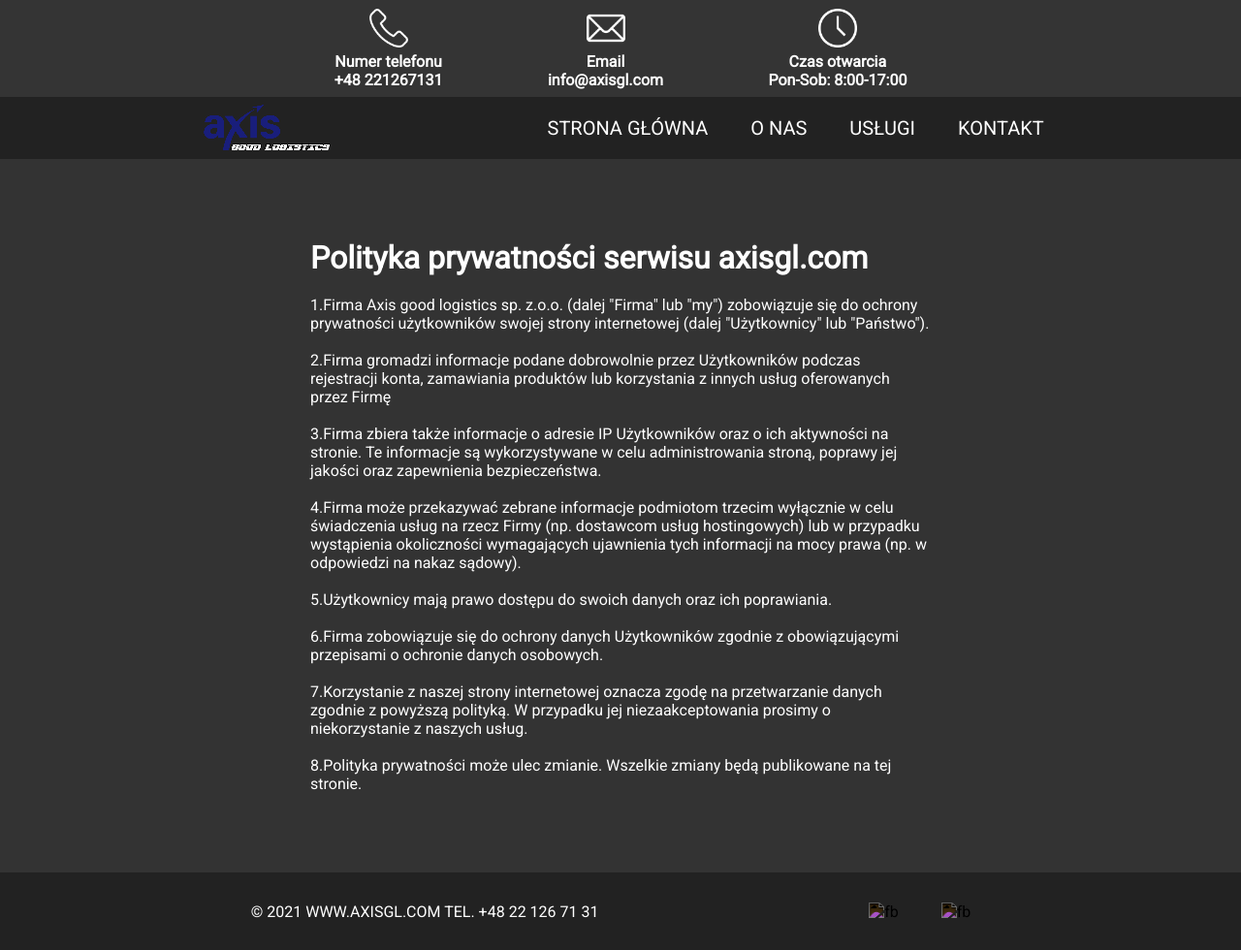
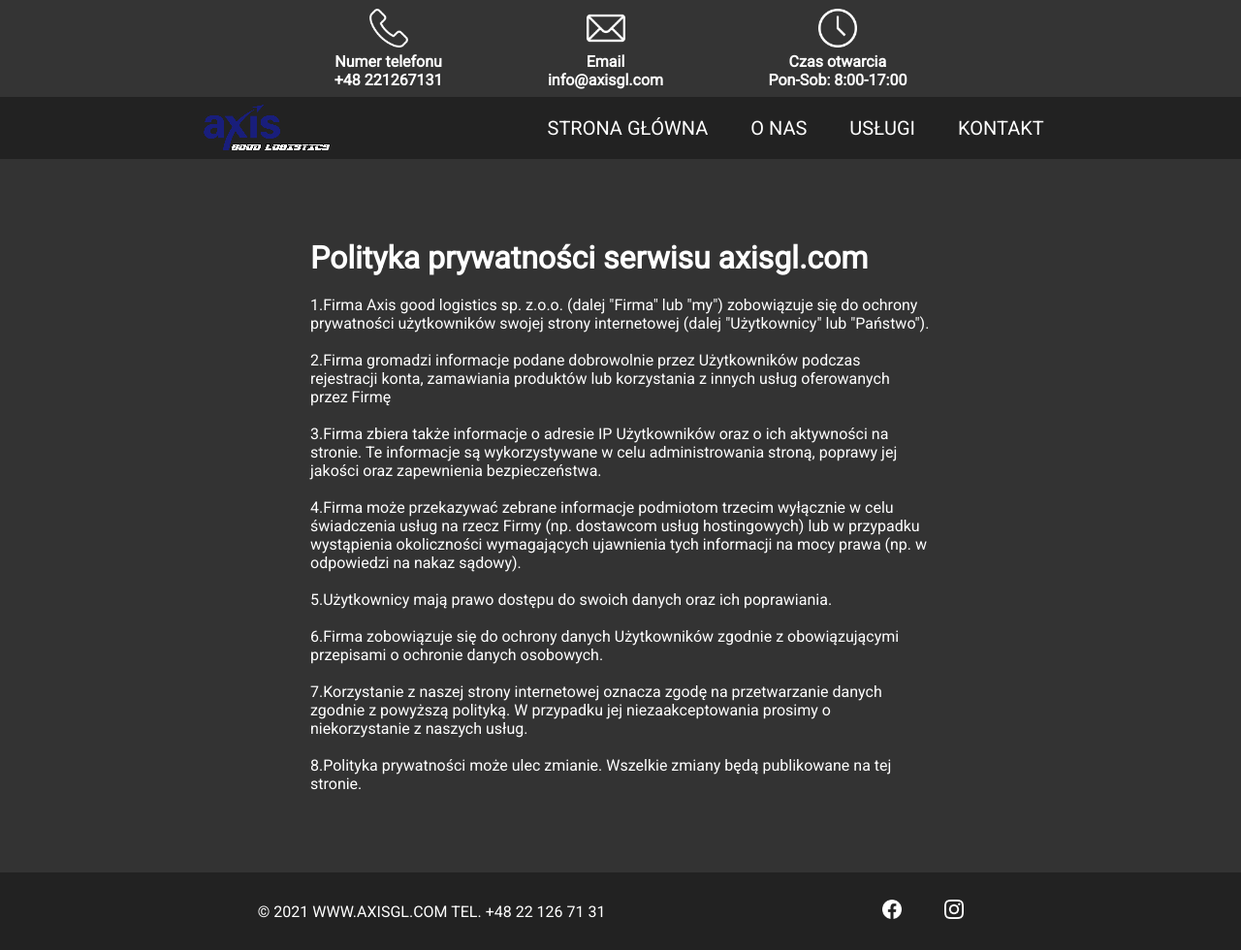
Before and after one commit to Nexisus/AxisPage, a plain HTML site: page politykaprywatnosci.html in a window 1280 px wide. Shown: the whole page at 97% size. Drawn offline with Linux system fonts and the light colour scheme.

Commit message:
Add files via upload

```diff
--- a/politykaprywatnosci.html
+++ b/politykaprywatnosci.html
@@ -43,7 +43,7 @@
             </div>
 
             <div class='nav-buttons'>
-                <a href="./index"> <button class="navbut unactive">Strona główna</button></a>
+                <a href="./index.html"> <button class="navbut unactive">Strona główna</button></a>
 
                 <button class="navbut unactive">O nas</button>
                 <button class="navbut unactive">Usługi</button>
--- a/style.css
+++ b/style.css
@@ -4,6 +4,21 @@ body,
 html {
     margin: 0;
     height: 100%;
+}
+
+::-webkit-scrollbar {
+    width: 10px;
+}
+
+/* Track */
+::-webkit-scrollbar-track {
+    background-color: #222222;
+}
+
+/* Handle */
+::-webkit-scrollbar-thumb {
+    background: #333333;
+
 }
 
 * {
```
Also changed, not shown: img/facebook.png (added), img/instagram.png (added).
